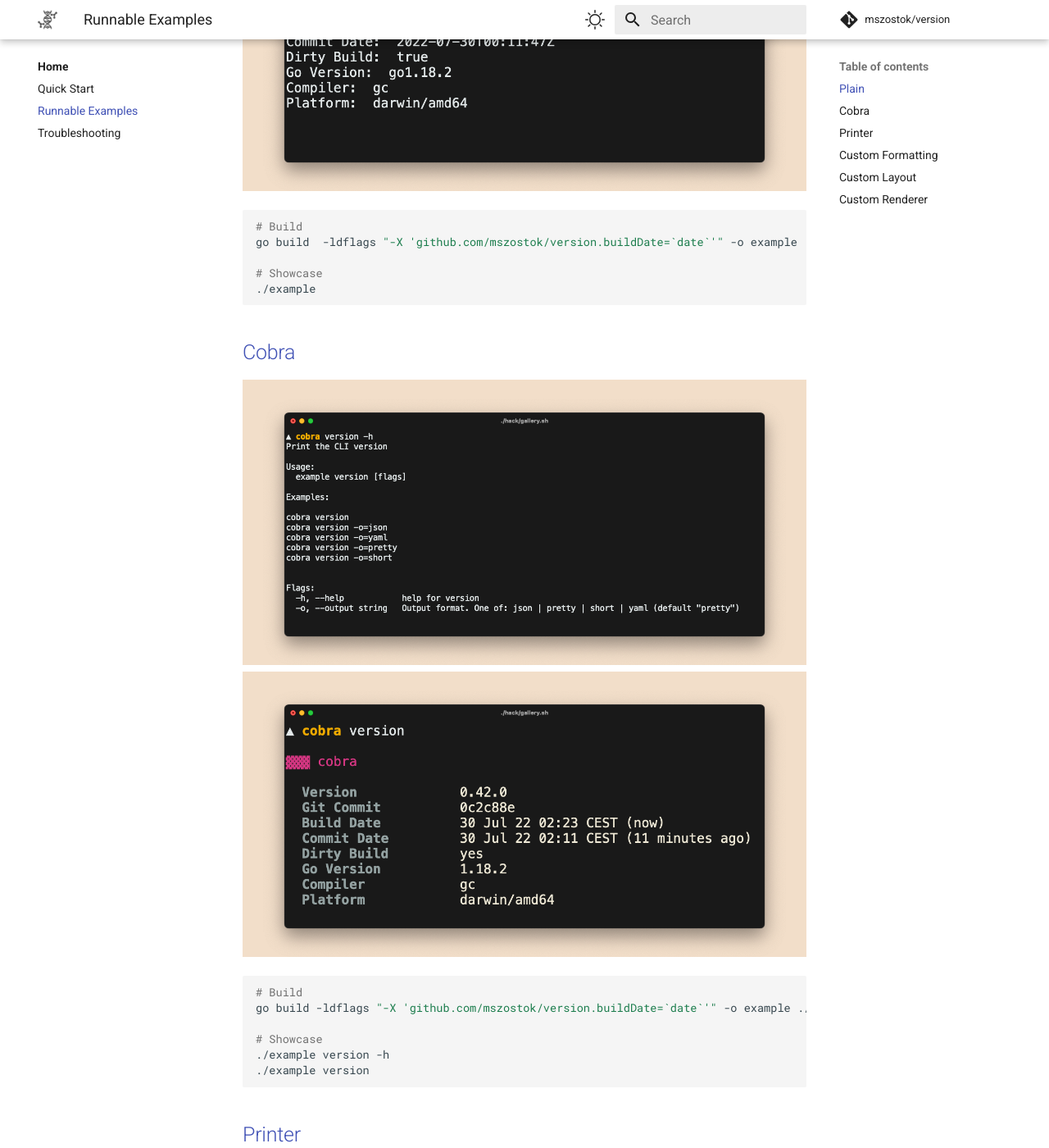
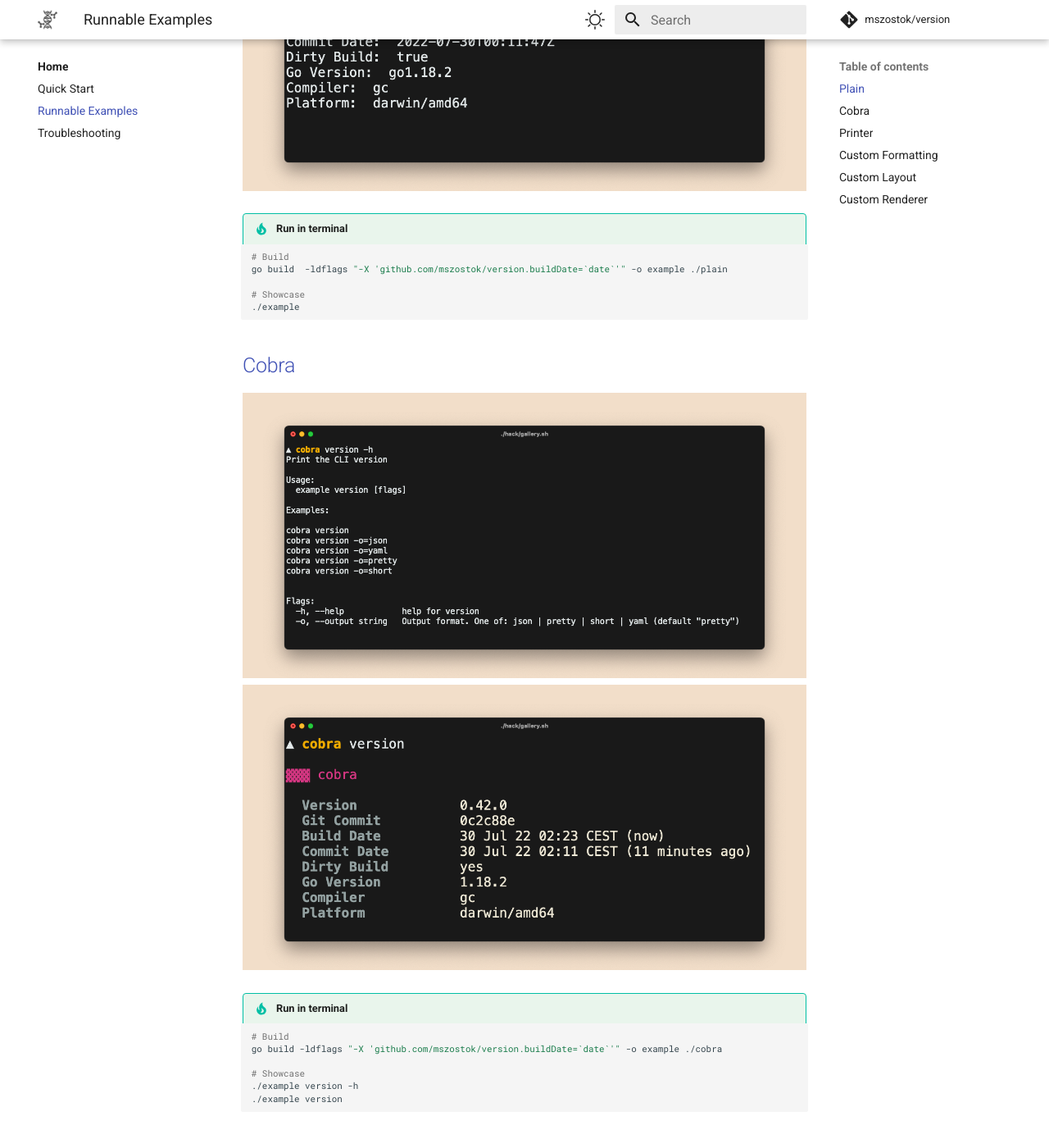
Before and after one commit to mszostok/version, an MkDocs documentation site: the page built from docs/examples.md, in a window 1280 px wide and 1400 px high, scrolled down 657 px. Shown: the whole window at 82% size. Built offline with MkDocs 1.6.1 and Material for MkDocs 9.7.7, drawn with Linux system fonts in a browser that asks for light colours; comment, search, counter and statistics services are not loaded; some of the changed text lies outside the part shown.

Commit message:
Update examples view

````diff
--- a/docs/examples.md
+++ b/docs/examples.md
@@ -17,28 +17,30 @@
 
 ![](assets/examples/screen-plain-.png)
 
-```bash
-# Build
-go build  -ldflags "-X 'github.com/mszostok/version.buildDate=`date`'" -o example ./plain
+!!! run-example "Run in terminal"
 
-# Showcase
-./example
-```
+    ```bash
+    # Build
+    go build  -ldflags "-X 'github.com/mszostok/version.buildDate=`date`'" -o example ./plain
+
+    # Showcase
+    ./example
+    ```
 
 ## [Cobra](https://github.com/mszostok/version/tree/main/example/cobra/main.go)
 
 ![](assets/examples/screen-cobra-version_-h.png)
 ![](assets/examples/screen-cobra-version.png)
 
+!!! run-example "Run in terminal"
+    ```bash
+    # Build
+    go build -ldflags "-X 'github.com/mszostok/version.buildDate=`date`'" -o example ./cobra
 
-```bash
-# Build
-go build -ldflags "-X 'github.com/mszostok/version.buildDate=`date`'" -o example ./cobra
-
-# Showcase
-./example version -h
-./example version
-```
+    # Showcase
+    ./example version -h
+    ./example version
+    ```
 
 ## [Printer](https://github.com/mszostok/version/tree/main/example/printer/main.go)
 
@@ -46,48 +48,52 @@ go build -ldflags "-X 'github.com/mszostok/version.buildDate=`date`'" -o example
 ![](assets/examples/screen-printer--oyaml.png)
 ![](assets/examples/screen-printer--oshort.png)
 
-```bash
-# Build
-go build -ldflags "-X 'github.com/mszostok/version.buildDate=`date`'" -o example ./printer
+!!! run-example "Run in terminal"
+    ```bash
+    # Build
+    go build -ldflags "-X 'github.com/mszostok/version.buildDate=`date`'" -o example ./printer
 
-# Showcase
-./example
-./example -oyaml
-./example version -oshort
-```
+    # Showcase
+    ./example
+    ./example -oyaml
+    ./example version -oshort
+    ```
 
 ## [Custom Formatting](https://github.com/mszostok/version/tree/main/example/custom-formatting/main.go)
 
 ![](assets/examples/screen-custom-formatting-.png)
 
-```bash
-# Build
-go build -ldflags "-X 'github.com/mszostok/version.buildDate=`date`'" -o example ./custom-formatting
+!!! run-example "Run in terminal"
+    ```bash
+    # Build
+    go build -ldflags "-X 'github.com/mszostok/version.buildDate=`date`'" -o example ./custom-formatting
 
-# Showcase
-./example
-```
+    # Showcase
+    ./example
+    ```
 
 ## [Custom Layout](https://github.com/mszostok/version/tree/main/example/custom-layout/main.go)
 
 ![](assets/examples/screen-custom-layout-.png)
 
-```bash
-# Build
-go build -ldflags "-X 'github.com/mszostok/version.buildDate=`date`'" -o example ./custom-layout
+!!! run-example "Run in terminal"
+    ```bash
+    # Build
+    go build -ldflags "-X 'github.com/mszostok/version.buildDate=`date`'" -o example ./custom-layout
 
-# Showcase
-./example
-```
+    # Showcase
+    ./example
+    ```
 
 ## [Custom Renderer](https://github.com/mszostok/version/tree/main/example/custom-renderer/main.go)
 
 ![](assets/examples/screen-custom-renderer-.png)
 
-```bash
-# Build
-go build -ldflags "-X 'github.com/mszostok/version.buildDate=`date`'" -o example ./custom-renderer
+!!! run-example "Run in terminal"
+    ```bash
+    # Build
+    go build -ldflags "-X 'github.com/mszostok/version.buildDate=`date`'" -o example ./custom-renderer
 
-# Showcase
-./example
-```
+    # Showcase
+    ./example
+    ```
--- a/docs/theme/stylesheets/extra.css
+++ b/docs/theme/stylesheets/extra.css
@@ -89,3 +89,29 @@
 	-webkit-mask-image: var(--md-admonition-icon--pied-piper);
 	mask-image: var(--md-admonition-icon--pied-piper);
 }
+
+
+:root {
+	--md-admonition-icon--run-example: var(--md-admonition-icon--tip);
+}
+.md-typeset .admonition.run-example,
+.md-typeset details.run-example {
+	border-color: #00bfa5;
+
+	box-shadow: none!important;
+}
+.md-typeset .run-example > .admonition-title,
+.md-typeset .run-example > summary {
+	background-color: rgba(43, 155, 70, 0.1);
+}
+.md-typeset .run-example .highlight > pre {
+	z-index: 0;
+	padding-right: 0px;
+	margin: 0px -15px -15px;
+}
+.md-typeset .run-example > .admonition-title::before,
+.md-typeset .run-example > summary::before {
+	background-color: #00bfa5;
+	-webkit-mask-image: var(--md-admonition-icon--run-example);
+	mask-image: var(--md-admonition-icon--run-example);
+}
````
